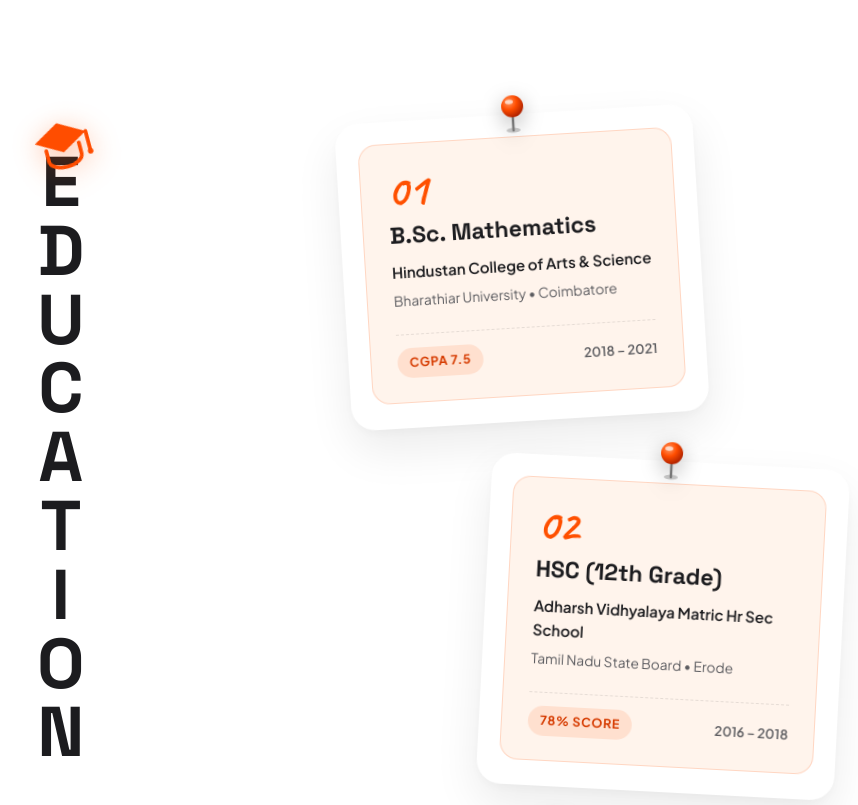
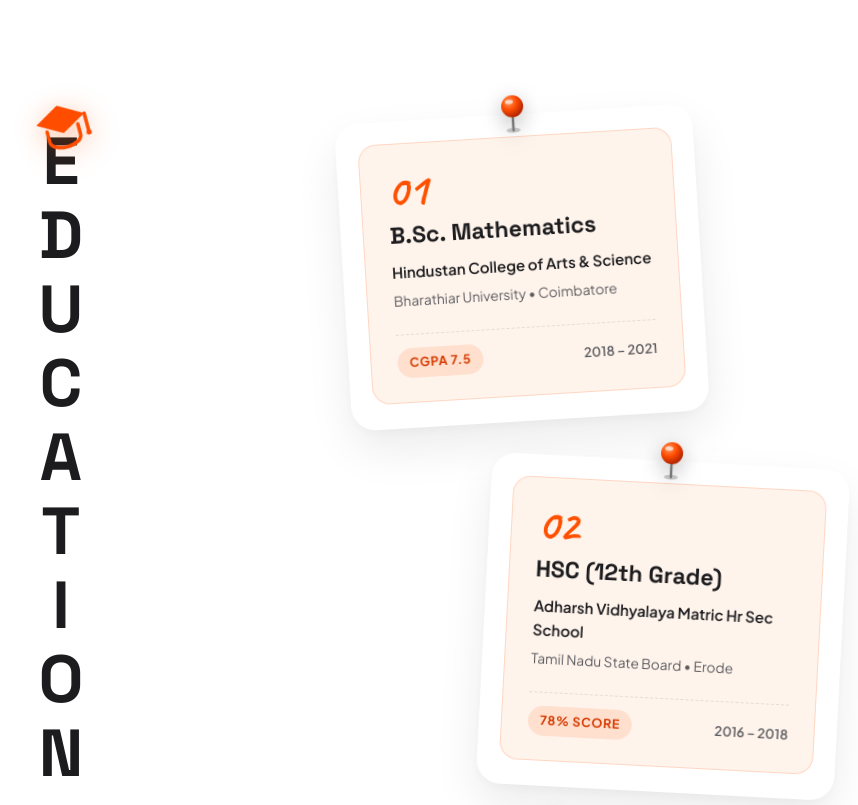
Before and after one commit to shvetha-s/Portfolio, a website: page index.html in a window 1280 px wide. Shown: the part 2600-3405 px from the top of the page, without its empty margins (220-1078 px from the left). Drawn offline with Linux system fonts and the light colour scheme.

Commit message:
style: stretch vertical Education title height to align baseline with bottom of Card 03

```diff
--- a/css/styles.css
+++ b/css/styles.css
@@ -2382,12 +2382,12 @@ body {
     display: flex;
     flex-direction: column;
     align-items: center;
-    justify-content: center;
+    justify-content: space-between;
+    height: clamp(620px, 82vh, 880px);
     font-family: var(--font-heading);
-    font-size: clamp(3.2rem, 5.5vw, 6.8rem);
+    font-size: clamp(3.0rem, 5.2vw, 6.2rem);
     font-weight: 900;
-    line-height: 1.02;
-    gap: 0.12rem;
+    line-height: 1;
     color: var(--text-primary);
     text-transform: uppercase;
     letter-spacing: 0.02em;
```
